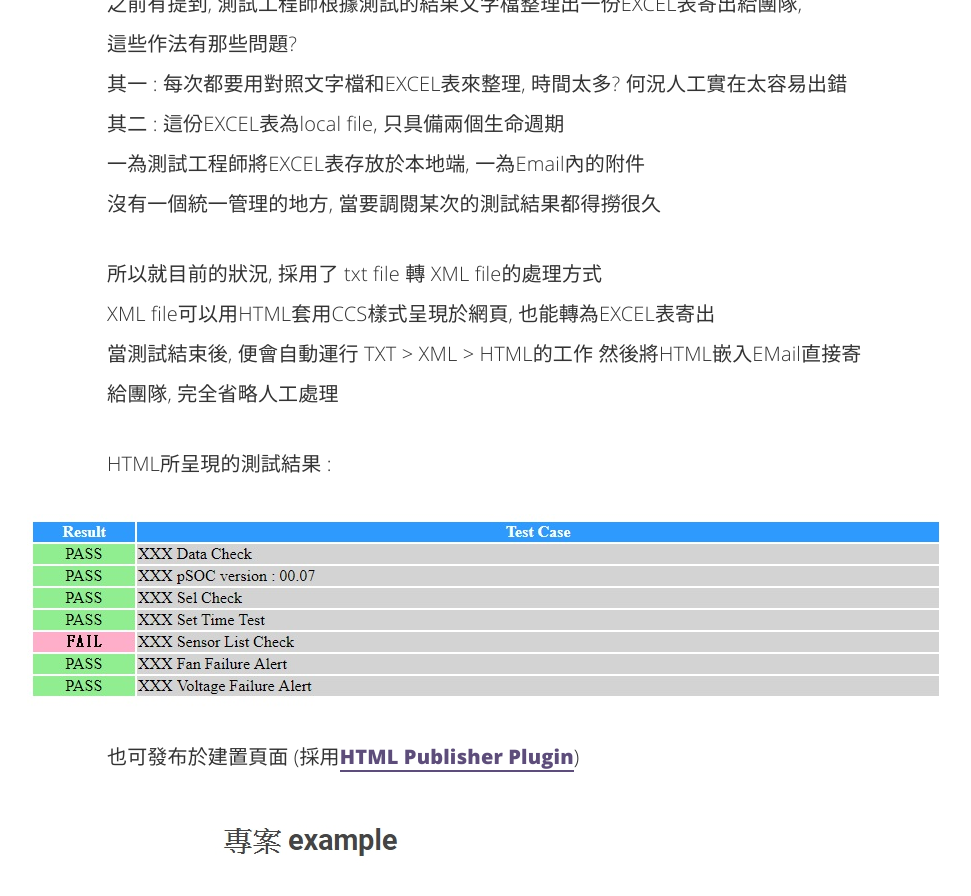
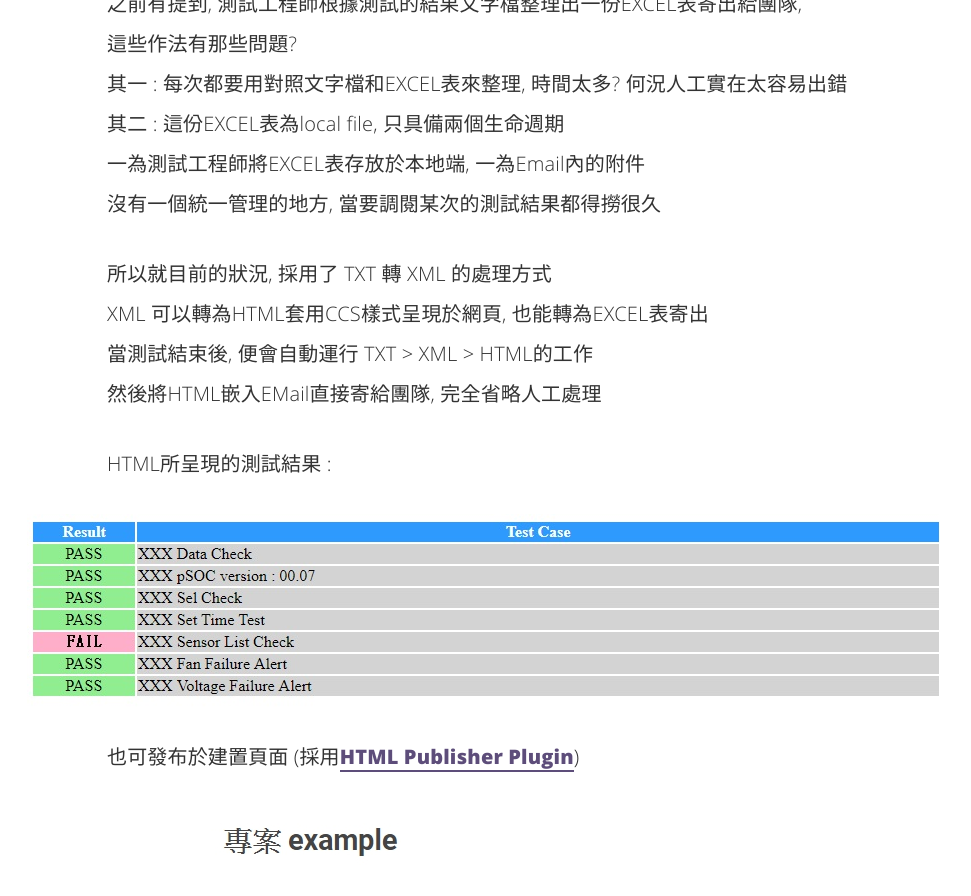
Before and after one commit to gitmaruneko/MaruWrite, a Jekyll site: the page built from _posts/2018-02-24-Visualization.md, in a window 1280 px wide and 900 px high, scrolled down 8669 px. Shown: the top 896 px of the window, without its empty margins (153-1124 px from the left). Built offline with Jekyll 4.4.1, drawn with Linux system fonts in a browser that asks for light colours; comment, search, counter and statistics services are not loaded.

Commit message:
Site updated: 2018-02-25 23:20

```diff
--- a/_posts/2018-02-24-Visualization.md
+++ b/_posts/2018-02-24-Visualization.md
@@ -151,8 +151,8 @@
 一為測試工程師將EXCEL表存放於本地端, 一為Email內的附件
 沒有一個統一管理的地方, 當要調閱某次的測試結果都得撈很久
 
-所以就目前的狀況, 採用了 txt file 轉 XML file的處理方式
-XML file可以用HTML套用CCS樣式呈現於網頁, 也能轉為EXCEL表寄出
+所以就目前的狀況, 採用了 TXT 轉 XML 的處理方式
+XML 可以轉為HTML套用CCS樣式呈現於網頁, 也能轉為EXCEL表寄出
 當測試結束後, 便會自動運行 TXT > XML  > HTML的工作
 然後將HTML嵌入EMail直接寄給團隊, 完全省略人工處理
 
```
